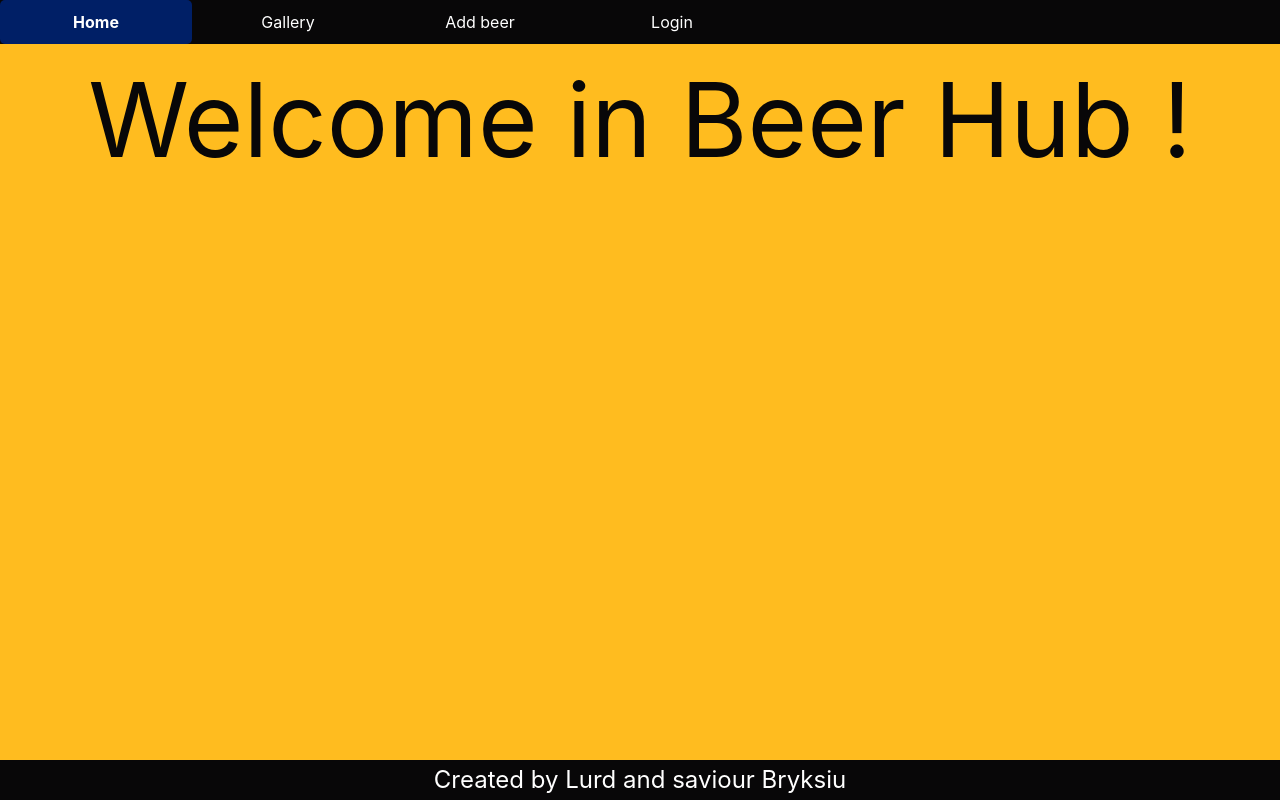
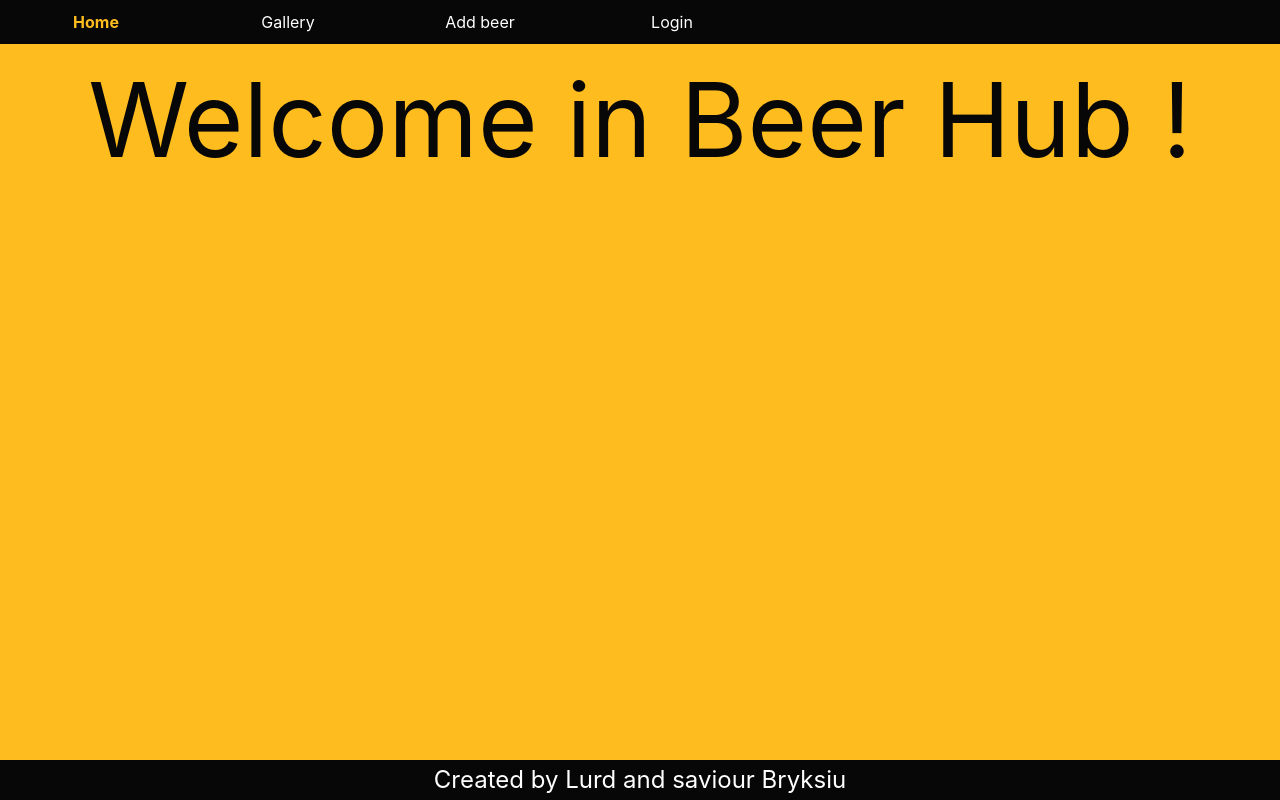
Before and after one commit to wojciechpajor/my-beer-hub, a React (Create React App) app: page / in a window 1280 px wide. Built offline with nearby package versions, Linux system fonts and the light colour scheme; no server answers.

Commit message:
minor active style bugfix

```diff
--- a/src/Components/Navbar/Navbar.js
+++ b/src/Components/Navbar/Navbar.js
@@ -40,7 +40,7 @@ const Navbar = () => {
             <label for='hamburger'>&#9776;</label>
             <input type='checkbox' id='hamburger' className='hamburger' />
             <div id='navbarContainer' className='hamItems'>
-                <Link to='/' className="NavLinkStyle" onClick={(e) => handleClick(e)}>Home</Link>
+                <Link to='/' className="NavLinkStyle active" onClick={(e) => handleClick(e)}>Home</Link>
                 <Link to='/gallery' className="NavLinkStyle" onClick={(e) => handleClick(e)}>Gallery</Link>
                 <Link to='/addbeer' className="NavLinkStyle" onClick={(e) => handleClick(e)}>Add beer</Link>
                 {
```
